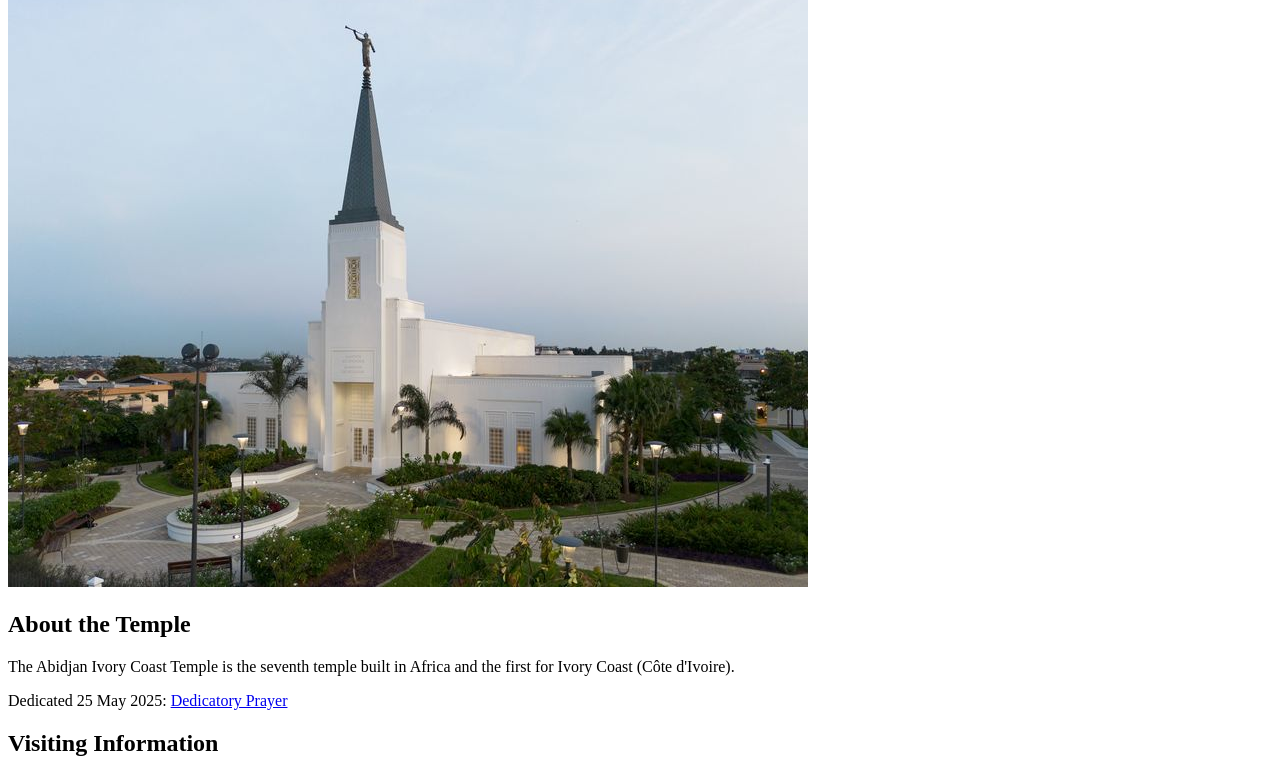
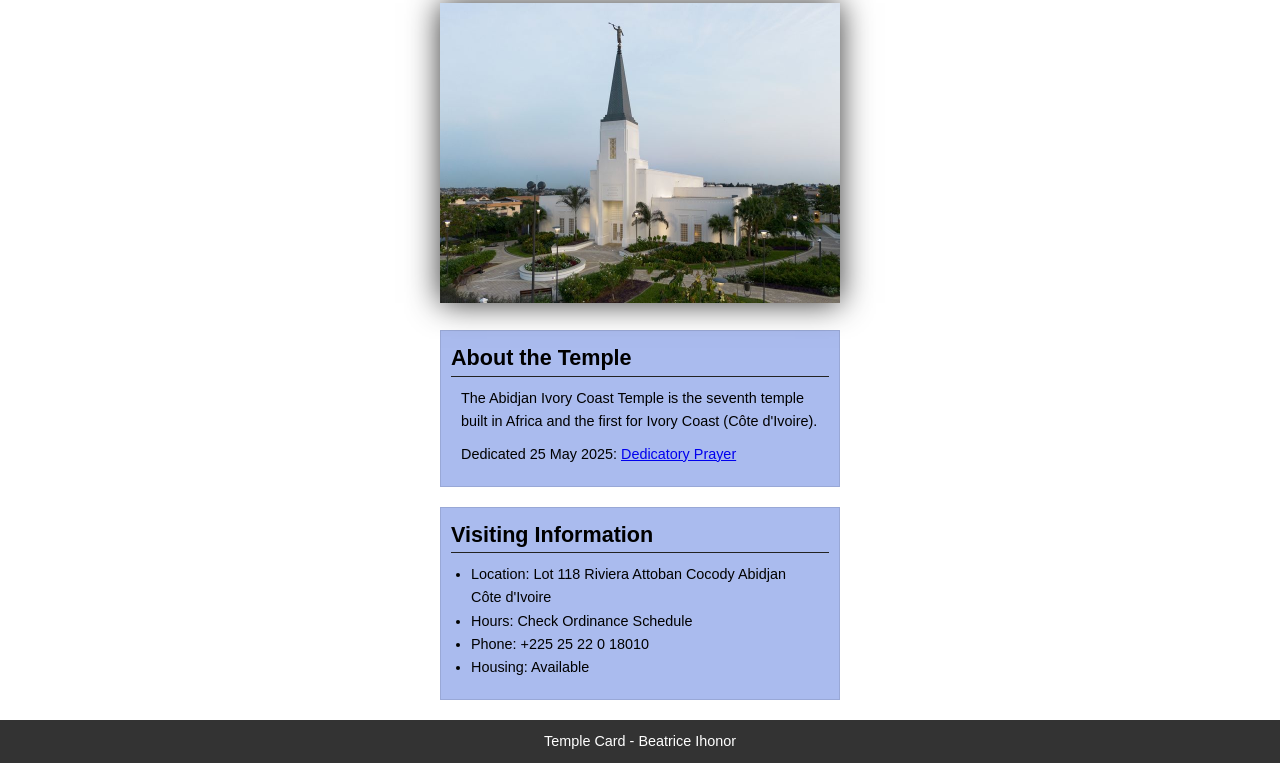
Before and after one commit to beatriceihonor/wdd130, a plain HTML site: page week02/temple.html in a window 1280 px wide. Shown: the part 127-901 px from the top of the page. Drawn offline with Linux system fonts and the light colour scheme.

Commit message:
code along w2 first pass

```diff
--- /dev/null
+++ b/week02/styles/temple.css
@@ -0,0 +1,58 @@
+* {
+    margin: 0;
+    padding: 0;
+}
+
+body {
+    font-family: Arial, sans-serif;
+    line-height: 1.6;
+}
+
+header,
+footer {
+    background-color: #333;
+    color: #fff;
+    padding: 10px;
+    text-align: center;
+    font-size: 1.5rem;
+}
+
+main {
+    width: 400px;
+    margin: 0 auto;
+}
+
+h1 {
+    margin: 10px;
+    text-align: center;
+}
+
+h2 {
+    border-bottom: 1px solid #222;
+}
+
+img {
+    width: 100%;
+    height: auto;
+    box-shadow: 0px 0 30px #333;
+}
+
+section {
+    margin: 20px 0;
+    border: 1px solid rgb(0 0 0 / 10%);
+    padding: 10px;
+    background-color: #abe;
+    font-size: .9rem;
+}
+
+section p {
+    margin: 10px;
+}
+
+ul {
+    margin: 10px 20px;
+}
+
+footer {
+    font-size: .9rem;
+}
--- a/week02/temple.html
+++ b/week02/temple.html
@@ -5,6 +5,7 @@
     <meta charset="UTF-8">
     <meta name="viewport" content="width=device-width, initial-scale=1.0">
     <title>Temple Card - Abidjan Côte d'Ivoire</title>
+    <link rel="stylesheet" href="styles/temple.css">
 </head>
 
 <body>
@@ -32,7 +33,7 @@
         </section>
     </main>
     <footer>
-        <p>Temple Card - Your Name</p>
+        <p>Temple Card - Beatrice Ihonor</p>
     </footer>
 </body>
 
```
